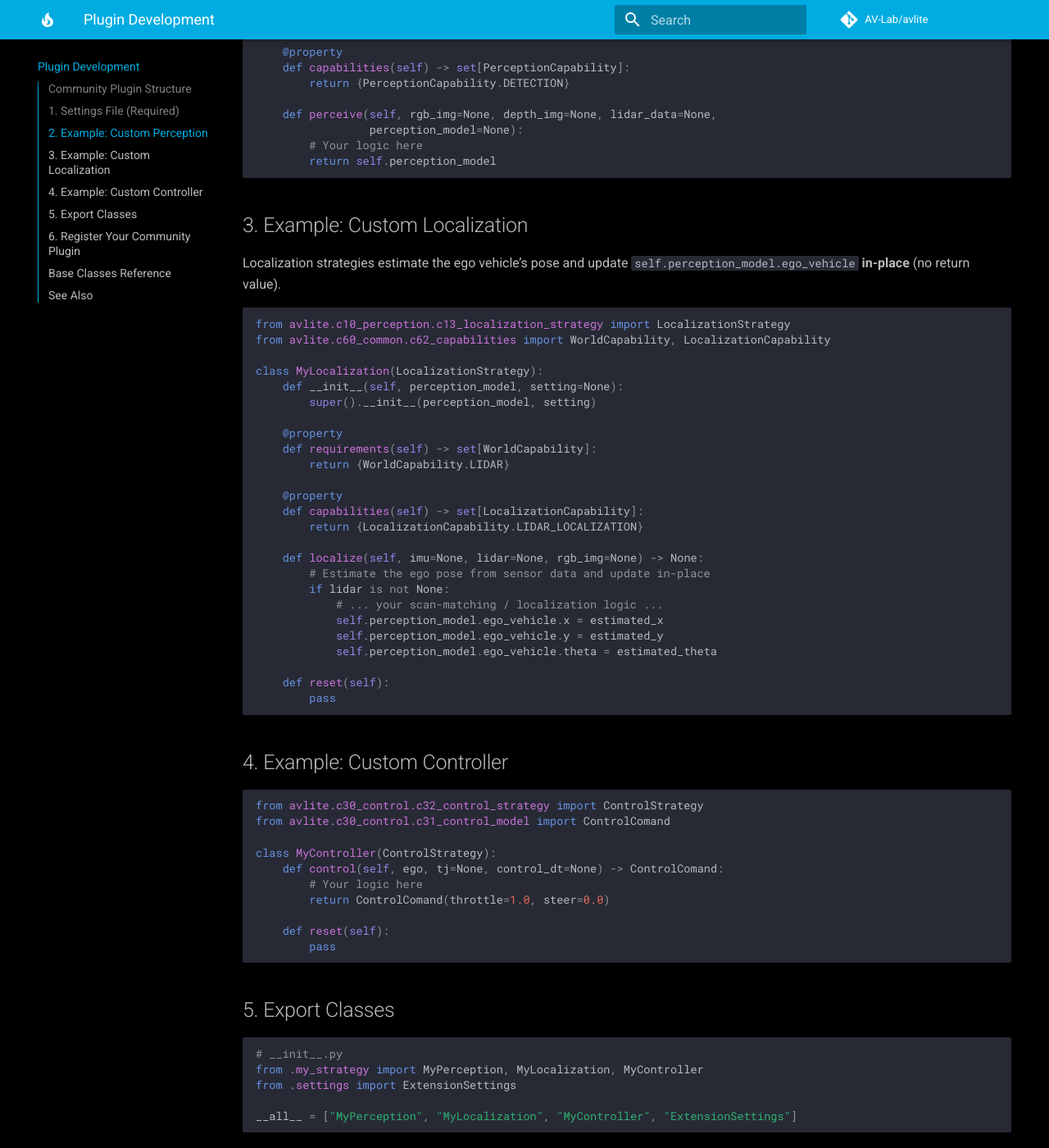
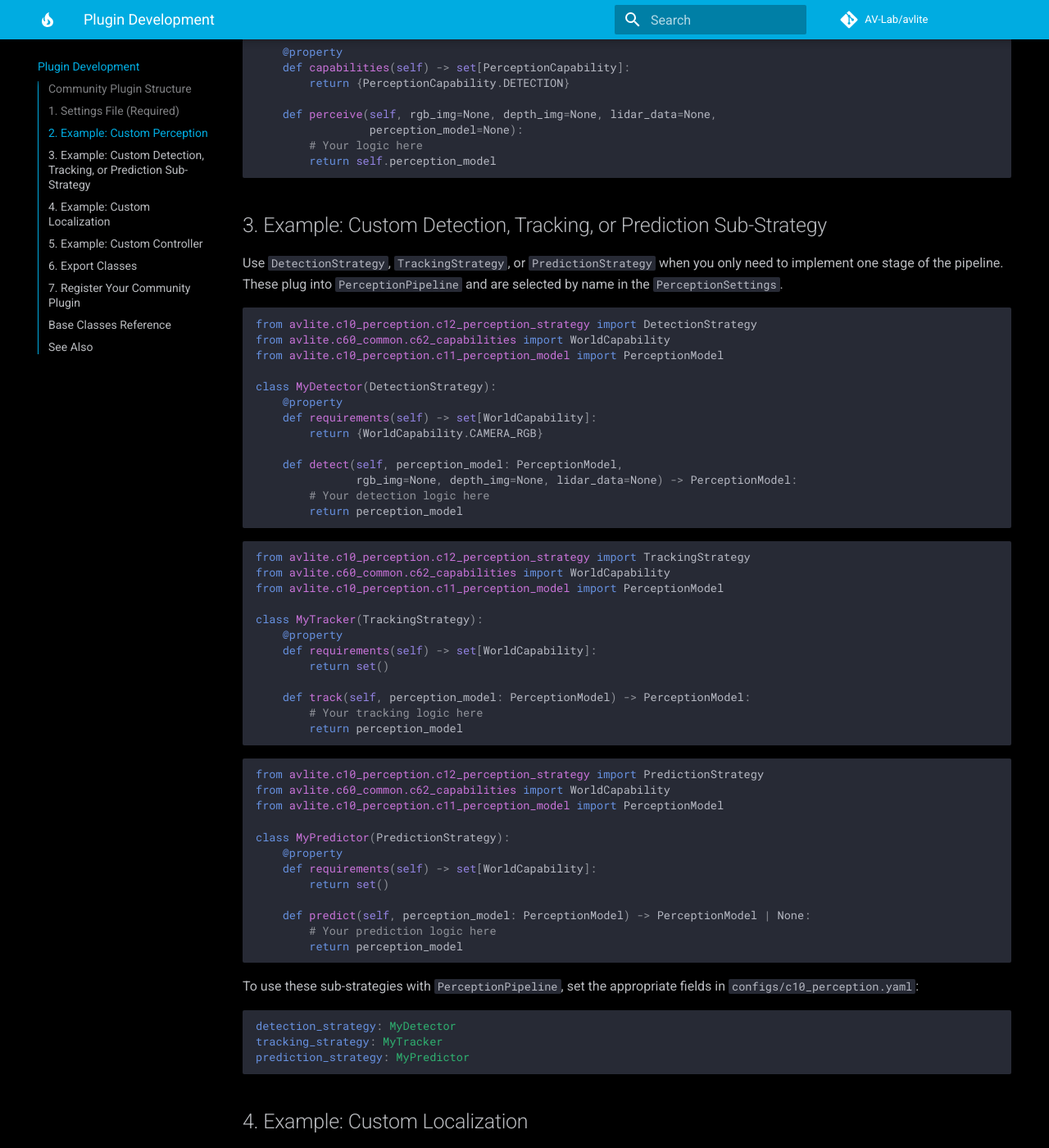
Before and after one commit to AV-Lab/avlite, an MkDocs documentation site: the page built from docs/plugin-development.md, in a window 1280 px wide and 1400 px high, scrolled down 1071 px. Shown: the whole window at 82% size. Built offline with MkDocs 1.6.1 and Material for MkDocs 9.7.7, drawn with Linux system fonts in a browser that asks for light colours; comment, search, counter and statistics services are not loaded; some of the changed text lies outside the part shown.

Commit message:
docs: update architecture and plugin-development docs to match code changes
Agent-Logs-Url: https://github.com/AV-Lab/avlite/sessions/3eb26197-4dd4-4e8c-8ac1-653ec2d36acd

Co-authored-by: majid-khonji <4955888+majid-khonji@users.noreply.github.com>

````diff
--- a/docs/plugin-development.md
+++ b/docs/plugin-development.md
@@ -54,7 +54,68 @@ class MyPerception(PerceptionStrategy):
         return self.perception_model
 ```
 
-## 3. Example: Custom Localization
+## 3. Example: Custom Detection, Tracking, or Prediction Sub-Strategy
+
+Use `DetectionStrategy`, `TrackingStrategy`, or `PredictionStrategy` when you only need
+to implement one stage of the pipeline. These plug into `PerceptionPipeline` and are
+selected by name in the `PerceptionSettings`.
+
+```python
+from avlite.c10_perception.c12_perception_strategy import DetectionStrategy
+from avlite.c60_common.c62_capabilities import WorldCapability
+from avlite.c10_perception.c11_perception_model import PerceptionModel
+
+class MyDetector(DetectionStrategy):
+    @property
+    def requirements(self) -> set[WorldCapability]:
+        return {WorldCapability.CAMERA_RGB}
+
+    def detect(self, perception_model: PerceptionModel,
+               rgb_img=None, depth_img=None, lidar_data=None) -> PerceptionModel:
+        # Your detection logic here
+        return perception_model
+```
+
+```python
+from avlite.c10_perception.c12_perception_strategy import TrackingStrategy
+from avlite.c60_common.c62_capabilities import WorldCapability
+from avlite.c10_perception.c11_perception_model import PerceptionModel
+
+class MyTracker(TrackingStrategy):
+    @property
+    def requirements(self) -> set[WorldCapability]:
+        return set()
+
+    def track(self, perception_model: PerceptionModel) -> PerceptionModel:
+        # Your tracking logic here
+        return perception_model
+```
+
+```python
+from avlite.c10_perception.c12_perception_strategy import PredictionStrategy
+from avlite.c60_common.c62_capabilities import WorldCapability
+from avlite.c10_perception.c11_perception_model import PerceptionModel
+
+class MyPredictor(PredictionStrategy):
+    @property
+    def requirements(self) -> set[WorldCapability]:
+        return set()
+
+    def predict(self, perception_model: PerceptionModel) -> PerceptionModel | None:
+        # Your prediction logic here
+        return perception_model
+```
+
+To use these sub-strategies with `PerceptionPipeline`, set the appropriate fields in
+`configs/c10_perception.yaml`:
+
+```yaml
+detection_strategy: MyDetector
+tracking_strategy: MyTracker
+prediction_strategy: MyPredictor
+```
+
+## 4. Example: Custom Localization
 
 Localization strategies estimate the ego vehicle’s pose and update
 `self.perception_model.ego_vehicle` **in-place** (no return value).
@@ -69,11 +130,11 @@ class MyLocalization(LocalizationStrategy):
 
     @property
     def requirements(self) -> set[WorldCapability]:
-        return {WorldCapability.LIDAR}
+        return {WorldCapability.LIDAR_3D}
 
     @property
     def capabilities(self) -> set[LocalizationCapability]:
-        return {LocalizationCapability.LIDAR_LOCALIZATION}
+        return {LocalizationCapability.LOCALIZATION_2D, LocalizationCapability.LOCALIZATION_HEADING}
 
     def localize(self, imu=None, lidar=None, rgb_img=None) -> None:
         # Estimate the ego pose from sensor data and update in-place
@@ -102,7 +163,7 @@ class MyController(ControlStrategy):
         pass
 ```
 
-## 5. Export Classes
+## 6. Export Classes
 
 ```python
 # __init__.py
@@ -112,7 +173,7 @@ from .settings import ExtensionSettings
 __all__ = ["MyPerception", "MyLocalization", "MyController", "ExtensionSettings"]
 ```
 
-## 6. Register Your Community Plugin
+## 7. Register Your Community Plugin
 
 **Via GUI** (recommended):
 1. Open AVLite
@@ -132,7 +193,10 @@ Your classes will now appear in the UI dropdowns.
 
 | Base Class | Purpose | Key Method |
 |------------|---------|------------|
-| `PerceptionStrategy` | Detection/tracking/prediction | `perceive()` |
+| `PerceptionStrategy` | Monolithic detection/tracking/prediction | `perceive()` |
+| `DetectionStrategy` | Detection sub-strategy (used by `PerceptionPipeline`) | `detect()` |
+| `TrackingStrategy` | Tracking sub-strategy (used by `PerceptionPipeline`) | `track()` |
+| `PredictionStrategy` | Prediction sub-strategy (used by `PerceptionPipeline`) | `predict()` |
 | `LocalizationStrategy` | Localization | `localize()` |
 | `MappingStrategy` | Mapping | TBD |
 | `LocalPlannerStrategy` | Local planning | `replan()` |
````
Also changed, not shown: other parts of docs/plugin-development.md (+1 -1 lines), docs/architecture.md (+21 -11 lines).
